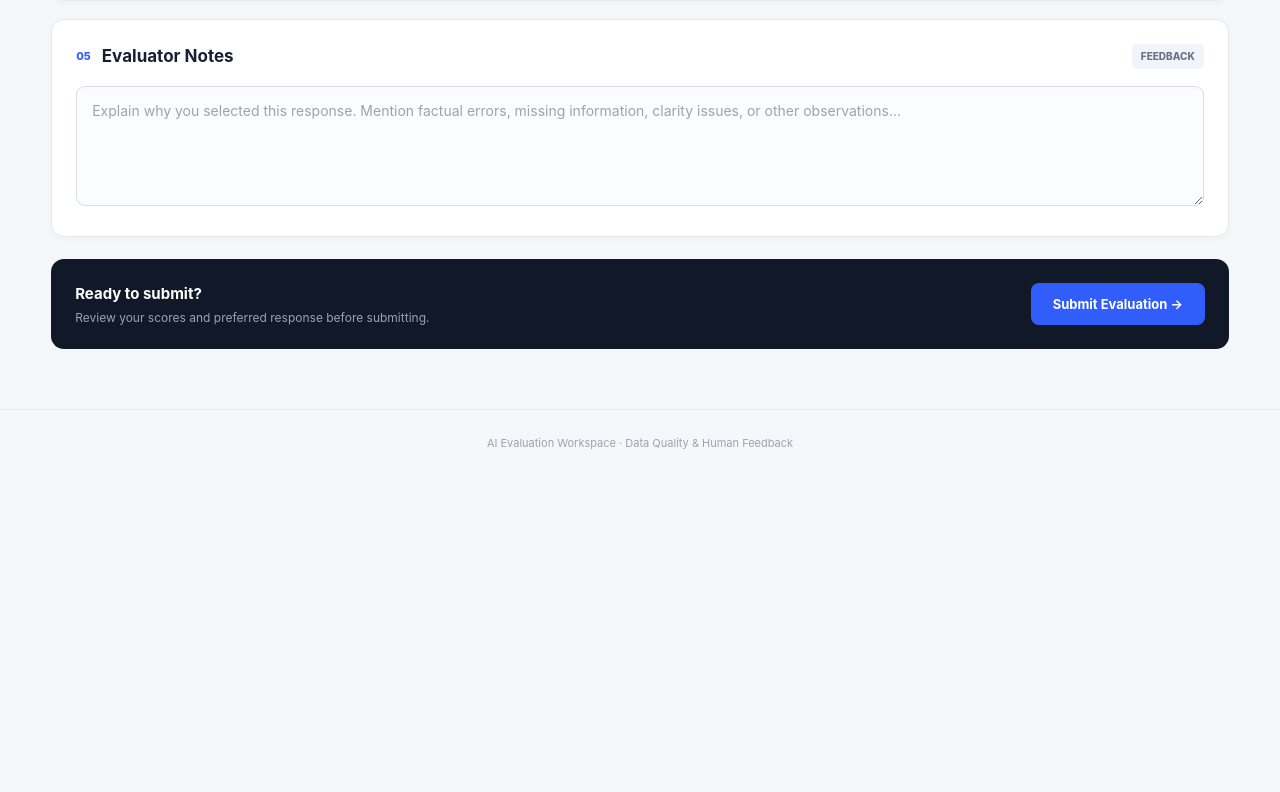
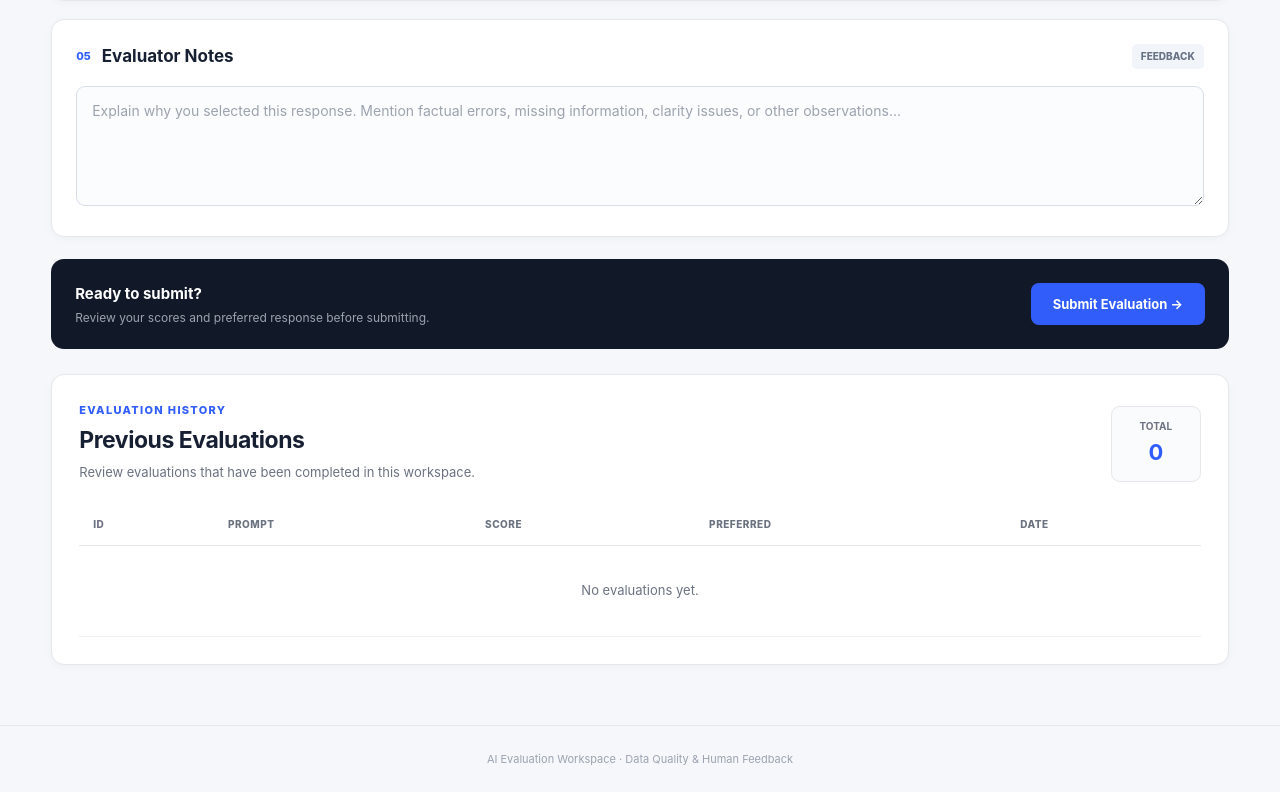
Before and after one commit to maszenithbank-sys/ai-data-evaluation-platform, a plain HTML site: page index.html in a window 1280 px wide. Shown: the part 1331-2123 px from the top of the page. Before the commit the page ends 1807 px from the top, so only its background shows below. Drawn offline with Linux system fonts and the light colour scheme.

Commit message:
Update index.html

```diff
--- a/index.html
+++ b/index.html
@@ -475,7 +475,54 @@
 
     </section>
 
+<!-- Evaluation History -->
 
+<section class="history-panel">
+
+    <div class="history-header">
+
+        <div>
+            <span class="eyebrow">EVALUATION HISTORY</span>
+            <h2>Previous Evaluations</h2>
+            <p>Review evaluations that have been completed in this workspace.</p>
+        </div>
+
+        <div class="history-count">
+            <span>Total</span>
+            <strong id="historyCount">0</strong>
+        </div>
+
+    </div>
+
+    <div class="history-table-wrapper">
+
+        <table class="history-table">
+
+            <thead>
+                <tr>
+                    <th>ID</th>
+                    <th>Prompt</th>
+                    <th>Score</th>
+                    <th>Preferred</th>
+                    <th>Date</th>
+                </tr>
+            </thead>
+
+            <tbody id="historyTableBody">
+
+                <tr>
+                    <td colspan="5" class="empty-history">
+                        No evaluations yet.
+                    </td>
+                </tr>
+
+            </tbody>
+
+        </table>
+
+    </div>
+
+</section>
 </main>
 
 
```
